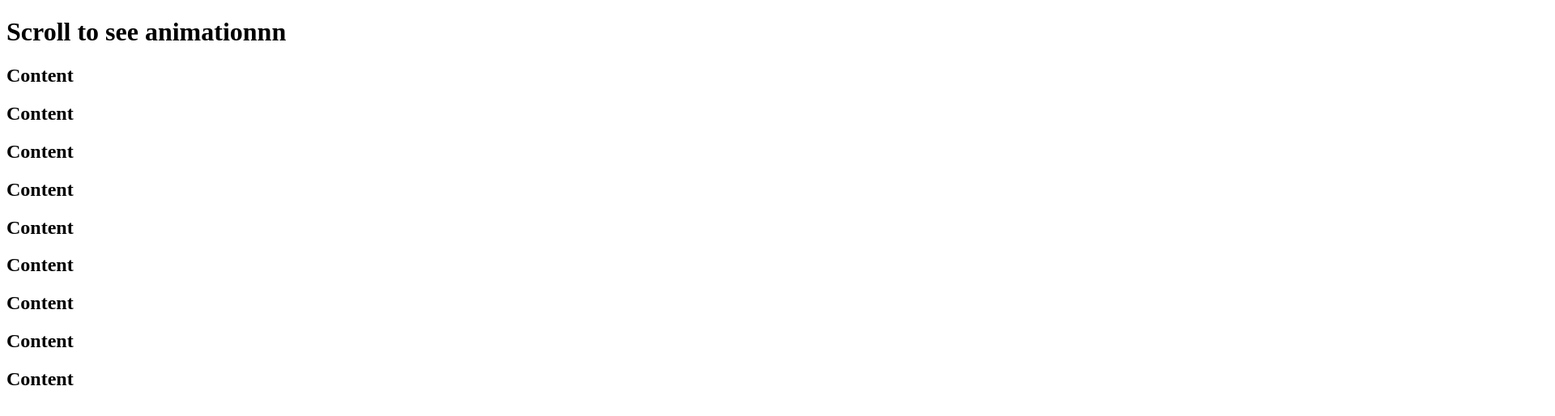
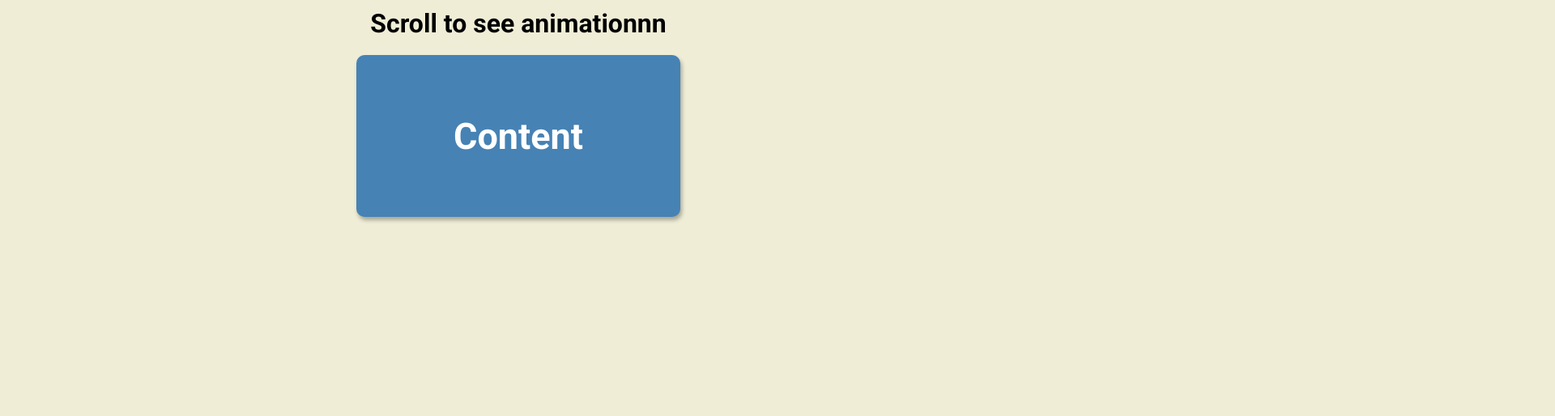
Before and after one commit to RamyaaU/Html-Css-Js, a plain HTML site: page Scroll Animation/index.html in a window 1280 px wide. Shown: the top 514 px of the page at 81% size, 1920 px wide, since content can reach past the window. Drawn offline with Linux system fonts and the light colour scheme.

Commit message:
[Ramya] Add . Added css styling

```diff
--- a/Scroll Animation/index.html
+++ b/Scroll Animation/index.html
@@ -5,11 +5,12 @@
     <meta http-equiv="X-UA-Compatible" content="IE=edge">
     <meta name="viewport" content="width=device-width, initial-scale=1.0">
     <title>Scroll Animation</title>
+    <link rel="stylesheet" href="style.css">
     <script src="script.js"></script>
 </head>
 <body>
     <h1>Scroll to see animationnn</h1>
-    <div class="box"><h2>Content</h2></div>
+    <div class="box show"><h2>Content</h2></div>
     <div class="box"><h2>Content</h2></div>
     <div class="box"><h2>Content</h2></div>
     <div class="box"><h2>Content</h2></div>
--- a/Scroll Animation/style.css
+++ b/Scroll Animation/style.css
@@ -0,0 +1,47 @@
+@import url('https://fonts.googleapis.com/css2?family=Roboto:wght@400;700&display=swap');
+
+* {
+  box-sizing: border-box;
+}
+
+body {
+  background-color: #efedd6;
+  font-family: 'Roboto', sans-serif;
+  display: flex;
+  flex-direction: column;
+  align-items: center;
+  justify-content: center;
+  margin: 0;
+  overflow-x: hidden;
+}
+
+h1 {
+  margin: 10px;
+}
+
+.box {
+  background-color: steelblue;
+  color: #fff;
+  display: flex;
+  align-items: center;
+  justify-content: center;
+  width: 400px;
+  height: 200px;
+  margin: 10px;
+  border-radius: 10px;
+  box-shadow: 2px 4px 5px rgba(0, 0, 0, 0.3);
+  transform: translateX(400%);
+  transition: transform 0.4s ease;
+}
+
+.box:nth-of-type(even) {
+  transform: translateX(-400%);
+}
+
+.box.show {
+  transform: translateX(0);
+}
+
+.box h2 {
+  font-size: 45px;
+}
```
